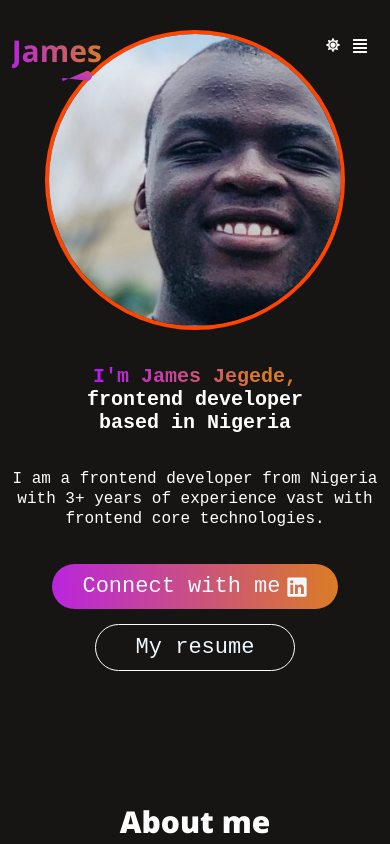
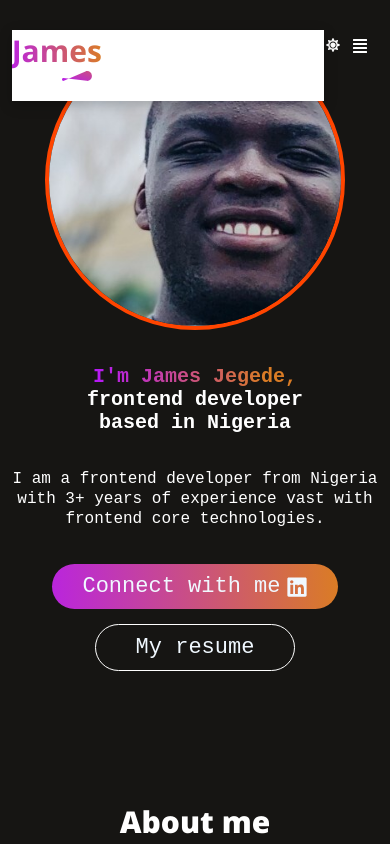
Before and after one commit to jexzyjames/portfolio, a React (Create React App) app: page / in a window 390 px wide. Shown: the top 844 px of the page. Built offline with nearby package versions, Linux system fonts and the light colour scheme.

Commit message:
Restore and enhance Main.css styles
Restored and updated styles for various components including layout, typography, and responsiveness.

```diff
--- a/src/Portfolio/Components/Main/Main.css
+++ b/src/Portfolio/Components/Main/Main.css
@@ -18,6 +18,8 @@
     width:80%;
     z-index:9999;
     margin: 20px auto;
+    background: #fff;
+    box-shadow: 0 4px 12px rgba(0, 0, 0, 0.25);
     justify-content: space-between;
     align-items: center;
 }
```
